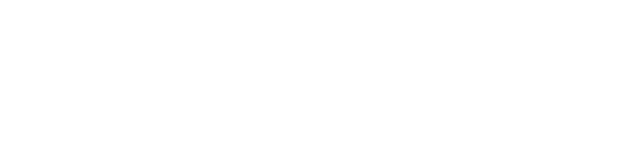
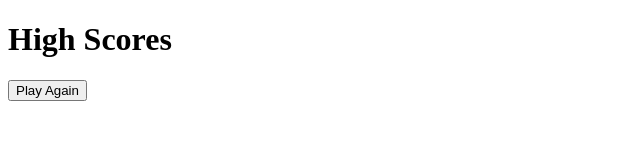
Before and after one commit to sleepyhaha/team-samsung, a plain HTML site: page highscores.html in a window 1280 px wide. Shown: the whole page, without its empty margins (0-640 px from the left). Drawn offline with Linux system fonts and the light colour scheme.

Commit message:
added body html

```diff
--- a/highscores.html
+++ b/highscores.html
@@ -9,6 +9,16 @@
 
 <body>
 
+    <div class="highscore-title">
+        <h1>High Scores</h1>
+    </div>
+    <div class="highscore-container">
+    </div>
+    <button>
+        Play Again
+    </button>
+
+
 </body>
 
 </html>
```
